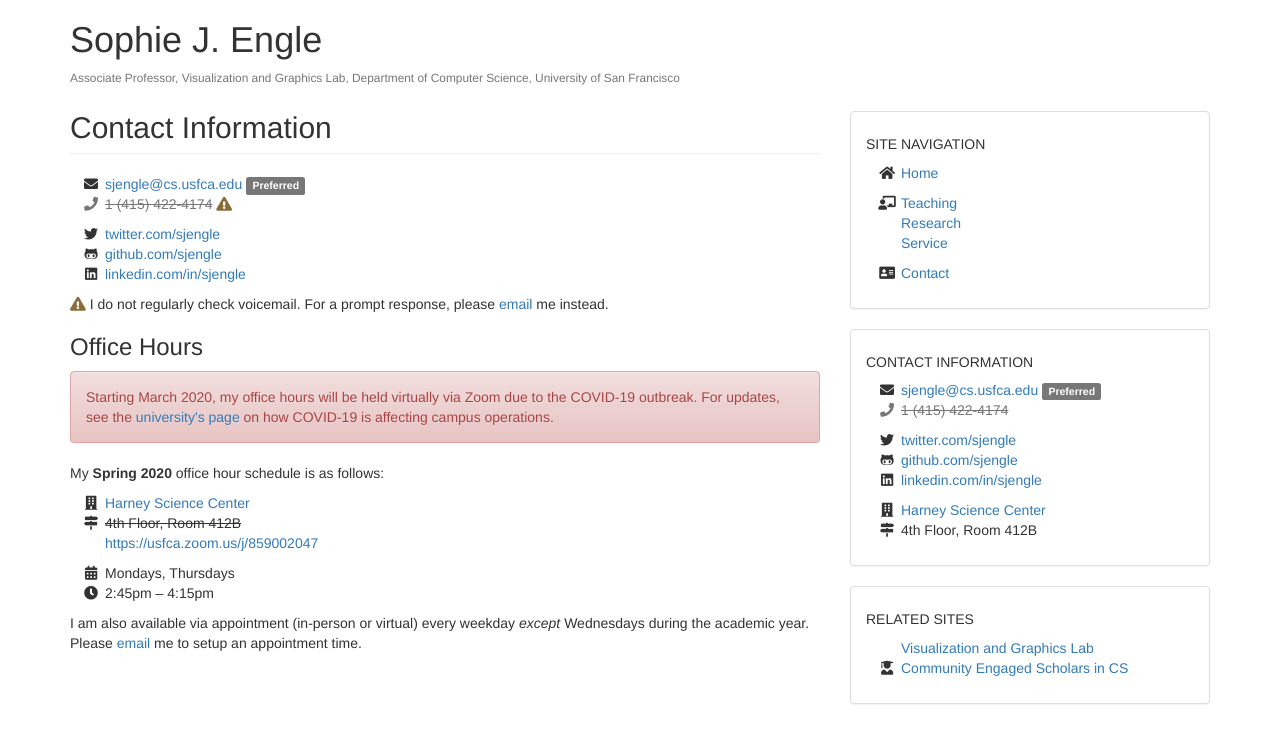
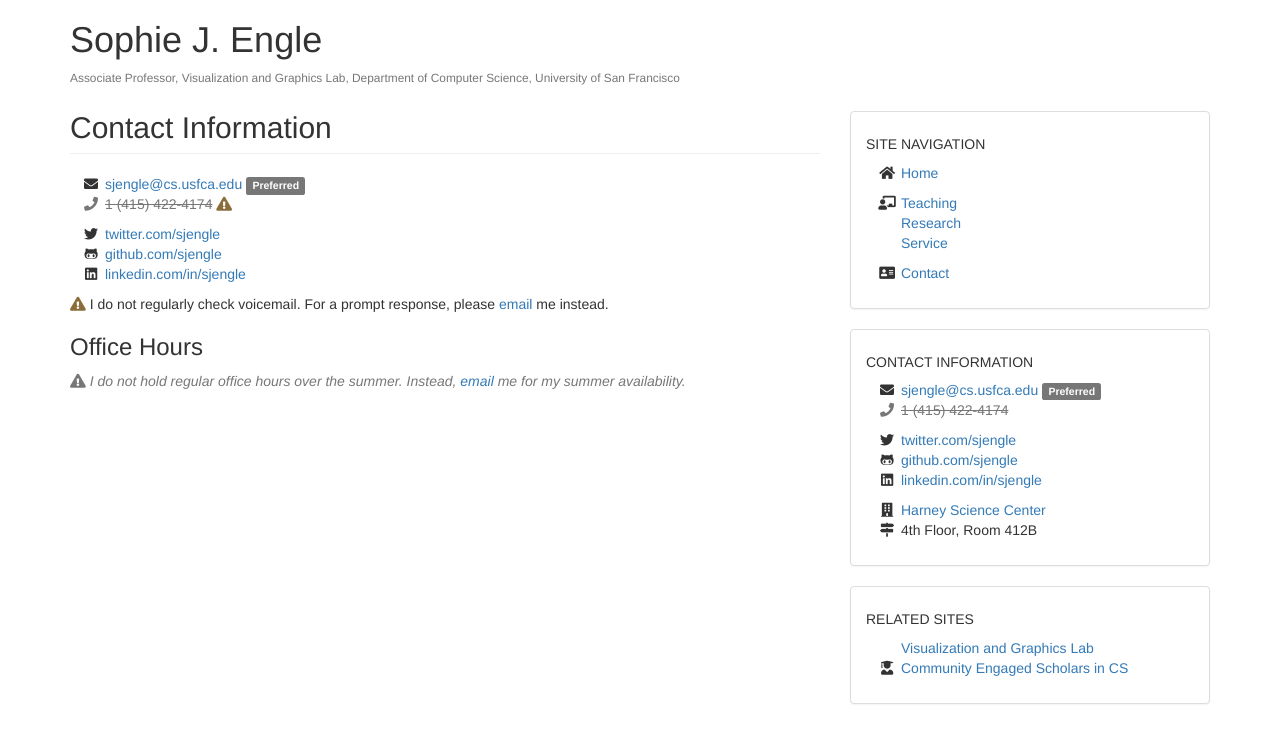
Before and after one commit to sjengle/sjengle.github.io, a Jekyll site: the page built from contact.html, in a window 1280 px wide. Shown: the top 743 px of the page. Built offline with Jekyll 4.4.1, drawn with Linux system fonts in a browser that asks for light colours.

Commit message:
Summer update.

```diff
--- a/contact.html
+++ b/contact.html
@@ -18,6 +18,7 @@ title: Contact Information
 
 <h3>Office Hours</h3>
 
+<!--
 <div class="alert alert-danger" role="alert">
   Starting March 2020, my office hours will be held virtually via Zoom due to the COVID-19 outbreak. For updates, see the <a href="https://myusf.usfca.edu/emergency-resources-campus-protocols/coronavirus-updates-resources">university's page</a> on how COVID-19 is affecting campus operations.
 </div>
@@ -36,5 +37,6 @@ title: Contact Information
 </ul>
 
 <p>I am also available via appointment (in-person or virtual) every weekday <em>except</em> Wednesdays during the academic year. Please <a href="mailto:sjengle@cs.usfca.edu">email</a> me to setup an appointment time.</p>
+-->
 
-<!--<p><em class="text-muted"><i class="fas fa-exclamation-triangle"></i> I do not hold regular office hours over the summer. Instead, <a href="mailto:sjengle@cs.usfca.edu">email</a> me for my summer availability.</em></p>-->
+<p><em class="text-muted"><i class="fas fa-exclamation-triangle"></i> I do not hold regular office hours over the summer. Instead, <a href="mailto:sjengle@cs.usfca.edu">email</a> me for my summer availability.</em></p>
```
